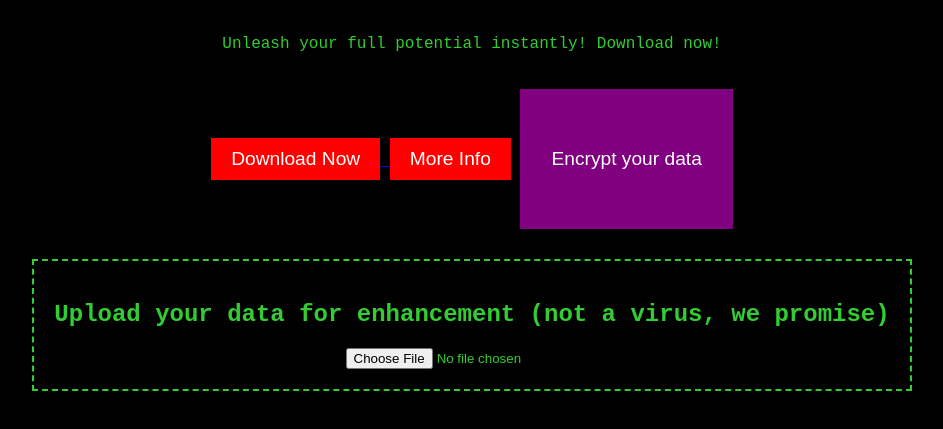
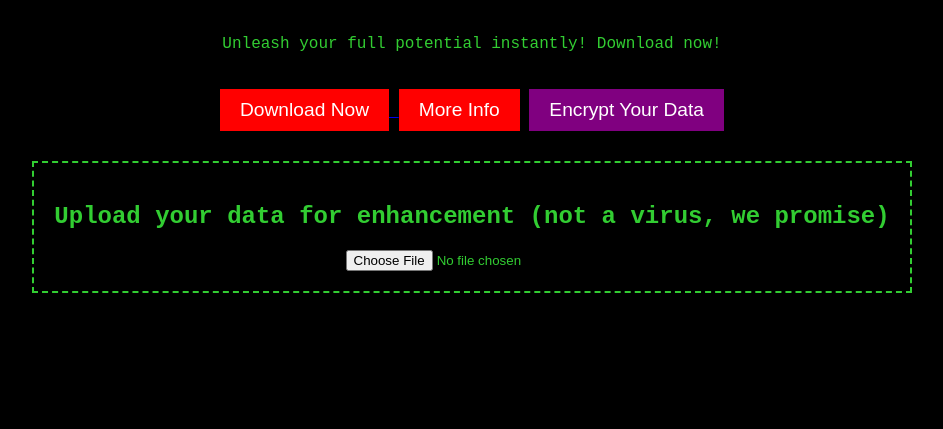
Before and after one commit to a1ntng/Totallylegitnotascam, a plain HTML site: page index.html in a window 1280 px wide. Shown: the part 61-490 px from the top of the page, without its empty margins (168-1111 px from the left). Drawn offline with Linux system fonts and the light colour scheme.

Commit message:
Update index.html

```diff
--- a/index.html
+++ b/index.html
@@ -36,7 +36,7 @@
         input[type="file"] {
             color: limegreen;
         }
-        .download-button, .info-button {
+        .download-button, .info-button, .encrypt-button {
             margin-top: 20px;
             padding: 10px 20px;
             border: none;
@@ -45,20 +45,11 @@
             font-size: 1.2em;
             cursor: pointer;
         }
-        .download-button:hover, .info-button:hover {
+        .download-button:hover, .info-button:hover, .encrypt-button:hover {
             background: darkred;
         }
         .encrypt-button {
-            margin-top: 20px;
-            padding: 59px 31px;
-            border: none;
             background: purple;
-            color: white;
-            font-size: 1.2em;
-            cursor: pointer;
-        }
-        .encrypt-button:hover, .info-button:hover {
-            background: darkred;
         }
     </style>
 </head>
@@ -71,7 +62,7 @@
     </a>
 
     <button class="info-button" onclick="window.location.href='info.html';">More Info</button>
-    <button class="encrypt-button" onclick="window.location.href='dataencrypter.html';">Encrypt your data</button>
+    <button class="encrypt-button" onclick="window.location.href='data_encrypter.html';">Encrypt Your Data</button>
 
     <div class="upload-box">
         <h2>Upload your data for enhancement (not a virus, we promise)</h2>
```
